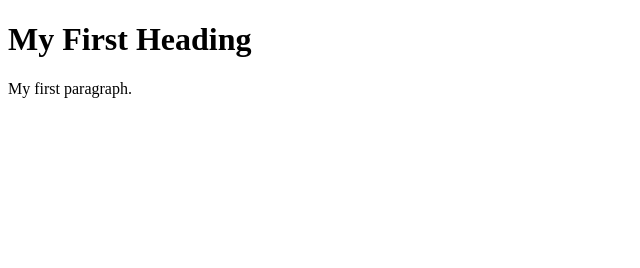
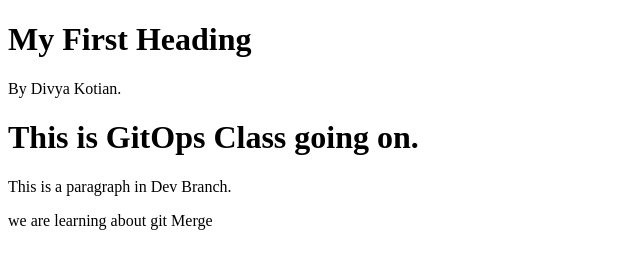
Before and after one commit to DivyaJNMS/Git-Practise-Repo-7-jan-24, a plain HTML site: page index.html in a window 1280 px wide. Shown: the whole page, without its empty margins (0-640 px from the left). Drawn offline with Linux system fonts and the light colour scheme.

Commit message:
Update index.html

```diff
--- a/index.html
+++ b/index.html
@@ -3,7 +3,13 @@
 <body>
 
 <h1>My First Heading</h1>
-<p>My first paragraph.</p>
+<p>By Divya Kotian.</p>
 
+
+ <h1>This is GitOps Class going on.  </h1>
+
+<p>This is a paragraph in Dev Branch. </p>
+
+<p>we are learning about git Merge </p>
 </body>
 </html>
```
